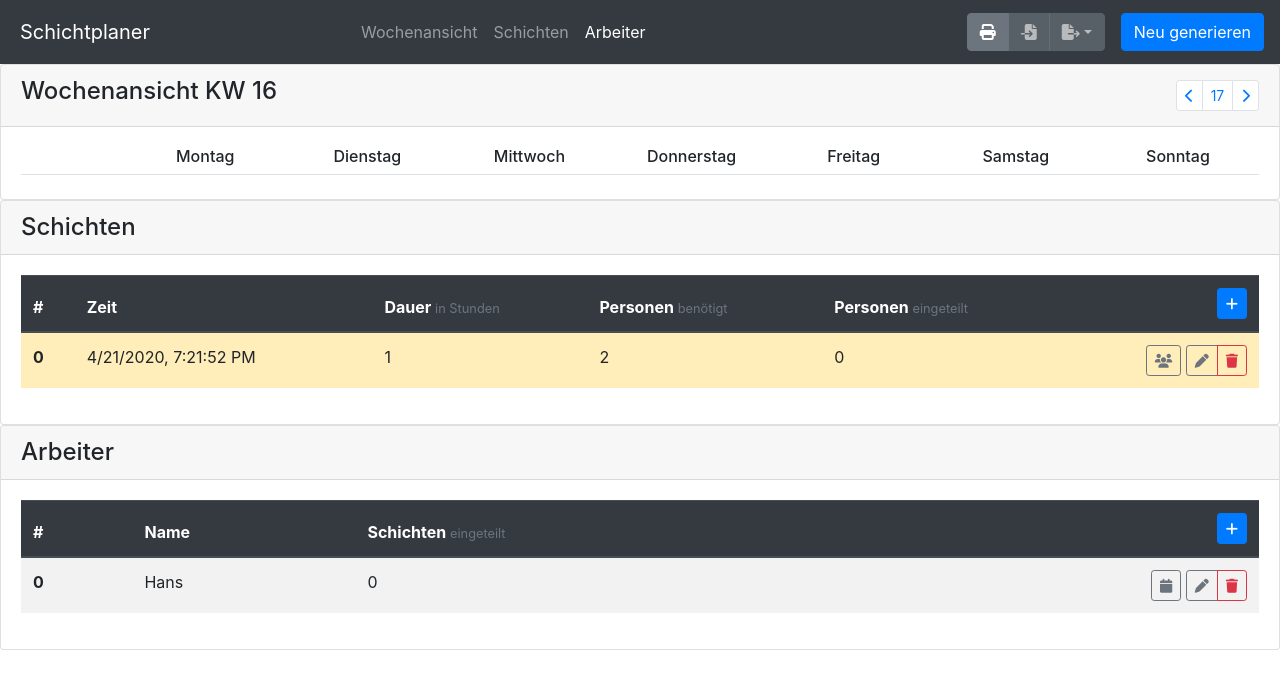
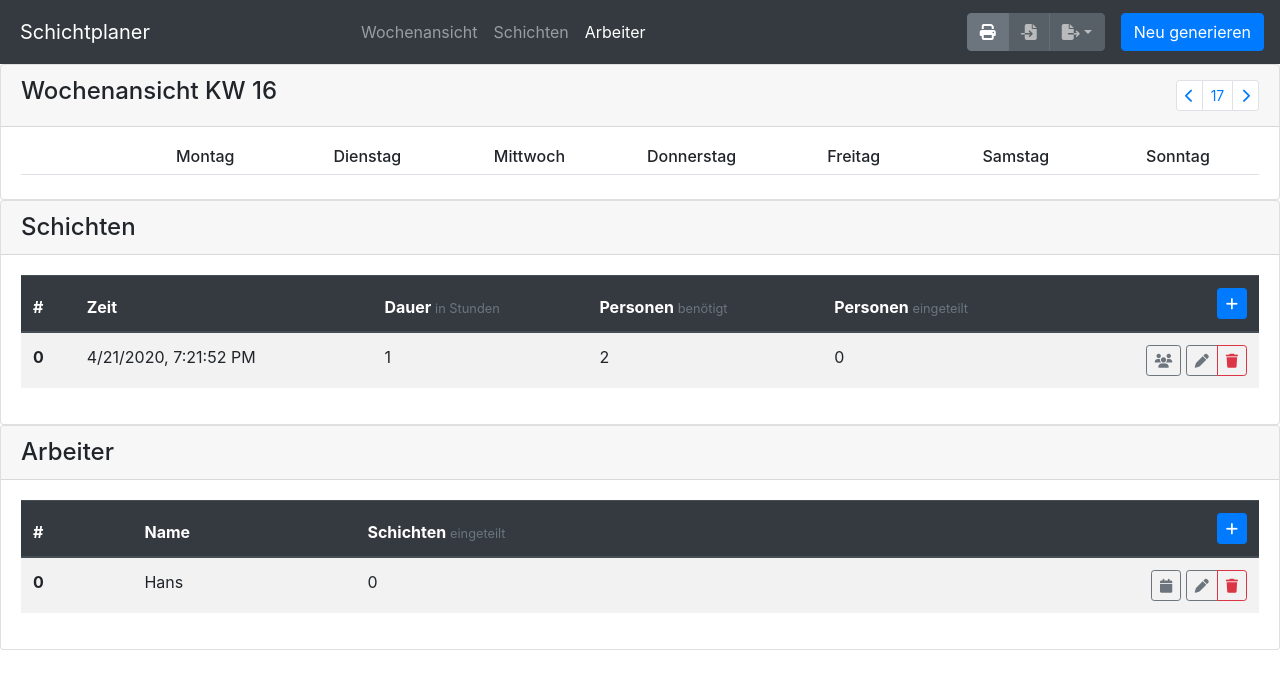
Before and after one commit to PalatinCoder/Schichtplaner, a plain HTML site: page index.html in a window 1280 px wide. Drawn offline with nearby package versions, Linux system fonts and the light colour scheme.

Commit message:
refactor(shifts): table as alpine component
Everything related to rendering the table of shifts is now an alpine component,
including the delete event being converted to a native event

```diff
--- a/components/confirm-delete.mjs
+++ b/components/confirm-delete.mjs
@@ -23,7 +23,7 @@ const confirm = event => {
 
 const render = event => {
     let sender = $(event.relatedTarget);
-    let entity = sender.data('entity');
+    let entity = sender.attr('data-entity');
 
     if (!entity) throw new Error(`${TAG} no entity given`)
 
--- a/components/shift.mjs
+++ b/components/shift.mjs
@@ -3,20 +3,15 @@ import { validateForm } from "../lib/util.mjs";
 
 const TAG = "[shift]";
 
-let $list, template, $workersModal, $formModal
+let $workersModal, $formModal
 
 /**
  * Initialize the component
  */
 const init = () => {
-    $list = $('#shifts table');
     $workersModal = $('#shiftWorkers');
     $formModal = $('#formShift');
-    template = $list.find('template').get(0);
 
-    $list.find('tbody').empty();
-
-    $(document).on('store:changed', renderTable);
     $workersModal.on('show.bs.modal', renderDetailModel);
     $formModal.on('show.bs.modal', renderFormModal);
     $formModal.find('select#shiftCopy').on('change', copyShift);
@@ -30,38 +25,9 @@ const init = () => {
             $(this).removeClass('was-validated');
         });
 
-    $list.on('click', 'button[data-action="delete"]', event => $(document).trigger('shift:requestDelete', $(event.currentTarget).data('id')));
-
     console.log(TAG, 'component loaded');
 }
 export default init
-
-/**
- * Render the table of all shifts
- * @param event (to be used as an event handler)
- */
-const renderTable = event => {
-    console.log(TAG, 'render table');
-
-    $list.find('tbody').empty()
-
-    shifts.forEach((shift, id) => {
-        let $row = $(document.importNode(template.content, true));
-
-        $row.find('[data-model="id"]').text(id);
-        $row.find('[data-model="start"]').text(shift.start.toLocaleString());
-        $row.find('[data-model="duration"]').text(shift.duration);
-        $row.find('[data-model="neededWorkers"]').text(shift.neededWorkers);
-        $row.find('[data-model="scheduledWorkers"]').text(shift.workers.length);
-        $row.find('[data-entity]').each((counter, element) => $(element).attr('data-entity', `Schicht ${shift}`));
-        $row.find('button[data-id]').each((counter, element) => $(element).attr('data-id', id));
-
-        if (shift.neededWorkers != shift.workers.length) $row.find('tr').addClass('table-warning');
-
-        $list.find('tbody').append($row);
-    });
-
-}
 
 /**
  * Load the shift's workers into the modal
--- a/components/store.mjs
+++ b/components/store.mjs
@@ -31,7 +31,7 @@ const init = () => {
     $(document).on('worker:requestDelete', deleteWorker);
 
     $(document).on('shift:requestSave', saveShift);
-    $(document).on('shift:requestDelete', deleteShift);
+    document.addEventListener('shift:requestDelete', deleteShift);
 
     $(document).on('schedule:request', () => reschedule());
 
@@ -128,4 +128,4 @@ const saveShift = (event, data) => {
  * @param id id to be deleted
  * @returns function
  */
-const deleteShift = (event, id) => pendingDeleteOperation = () => shifts.splice(id, 1);
+const deleteShift = event => pendingDeleteOperation = () => shifts.splice(event.detail.id, 1);
--- a/index.html
+++ b/index.html
@@ -107,7 +107,7 @@
             </div>
         </section>
 
-        <section id="shifts" class="card d-print-none">
+        <section id="shifts" class="card d-print-none" x-data="{ shifts: [] }" @store:changed.document="shifts = [...$event.detail.shifts]">
             <h4 class="card-header">Schichten</h4>
             <div class="card-body">
                 <table class="table table-responsive-md table-striped">
@@ -123,26 +123,25 @@
                             </th>
                         </tr>
                     </thead>
-                    <template>
+                    <tbody>
+                        <template x-for="(shift, id) in shifts" :key="id">
                             <tr>
-
-                            <th data-model="id" scope="row">i</th>
-                            <td data-model="start">1.1.1970, 00:00</td>
-                            <td data-model="duration">n</td>
-                            <td data-model="neededWorkers">n</td>
-                            <td data-model="scheduledWorkers">n</td>
+                                <th scope="row" x-text="id"></th>
+                                <td x-text="shift.start.toLocaleString()"></td>
+                                <td x-text="shift.duration"></td>
+                                <td x-text="shift.neededWorkers"></td>
+                                <td x-text="shift.workers.length"></td>
                                 <td class="text-right">
                                     <div class="btn-group" data-toggle="tooltip" title="Eingeteilte Arbeiter">
-                                    <button class="btn btn-sm btn-outline-secondary" data-id="i" data-toggle="modal" data-target="#shiftWorkers"><i class="fas fa-users"></i></button>
+                                        <button class="btn btn-sm btn-outline-secondary" :data-id="id" data-toggle="modal" data-target="#shiftWorkers"><i class="fas fa-users"></i></button>
                                     </div>
                                     <div class="btn-group">
-                                    <button class="btn btn-sm btn-outline-secondary" data-id="i" data-toggle="modal" data-target="#formShift"><i class="fas fa-pen"></i></button>
-                                    <button class="btn btn-sm btn-outline-danger" data-action="delete" data-id="i" data-entity="shift id" data-toggle="modal" data-target="#confirmDelete"><i class="fas fa-trash"></i></button>
+                                        <button class="btn btn-sm btn-outline-secondary" :data-id="id" data-toggle="modal" data-target="#formShift"><i class="fas fa-pen"></i></button>
+                                        <button class="btn btn-sm btn-outline-danger" :data-id="id" :data-entity="`Schicht ${shift.toString()}`" @click="$dispatch('shift:requestDelete', { id })" data-toggle="modal" data-target="#confirmDelete"><i class="fas fa-trash"></i></button>
                                     </div>
                                 </td>
                             </tr>
                         </template>
-                    <tbody>
                     </tbody>
                 </table>
             </div>
```
Lines whose indentation alone changed are shown as unchanged.
